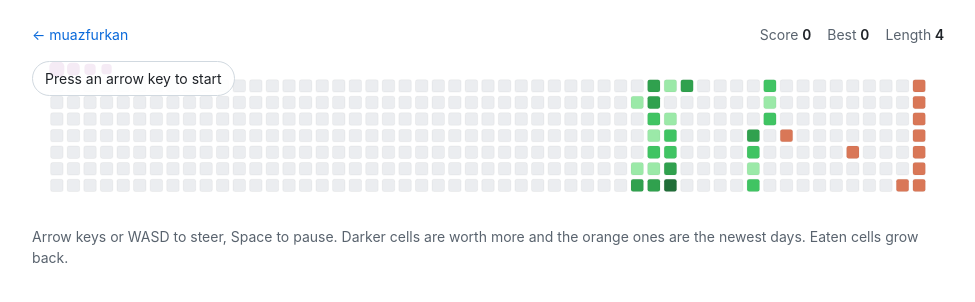
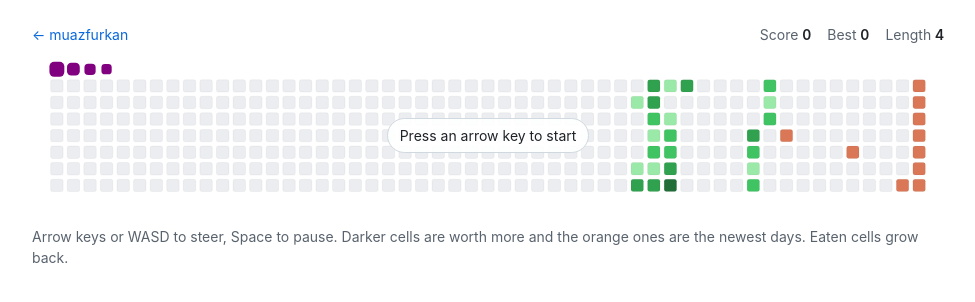
Before and after one commit to muazfurkan/muazfurkan, a plain HTML site: page play/index.html in a window 1280 px wide. Shown: the whole page, without its empty margins (152-1127 px from the left). Drawn offline with Linux system fonts and the light colour scheme.

Commit message:
fix: center the snake game's status over the board

```diff
--- a/play/index.html
+++ b/play/index.html
@@ -24,7 +24,7 @@
     </header>
     <div class="board" id="board">
       <canvas id="canvas" role="img" aria-label="A contribution graph with a snake on it"></canvas>
-      <p class="status" id="status" aria-live="polite">Loading the graph…</p>
+      <div class="overlay"><p class="status" id="status" aria-live="polite">Loading the graph…</p></div>
     </div>
     <p class="hint" id="hint">
       <span class="keys">Arrow keys or WASD to steer, Space to pause.</span>
--- a/play/style.css
+++ b/play/style.css
@@ -88,13 +88,17 @@ canvas {
   display: block;
 }
 
-.status {
+.overlay {
   position: absolute;
   inset: 0;
-  width: fit-content;
-  height: fit-content;
-  max-width: calc(100% - 16px);
-  margin: auto;
+  display: flex;
+  align-items: center;
+  justify-content: center;
+  padding: 0 8px;
+  pointer-events: none;
+}
+
+.status {
   margin: 0;
   padding: 6px 12px;
   border: 1px solid var(--pill-border);
```
